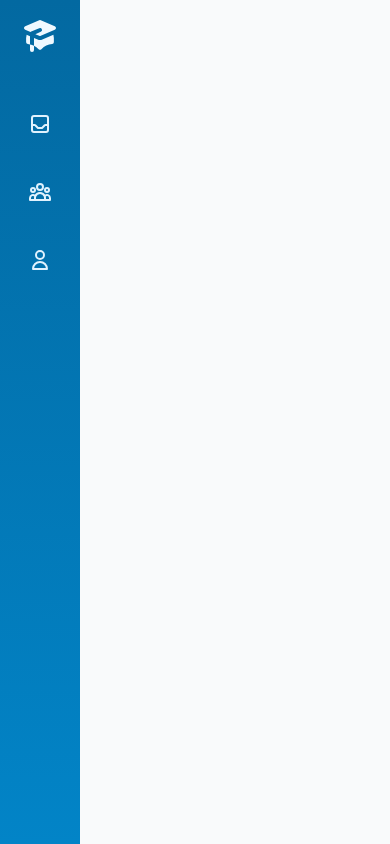
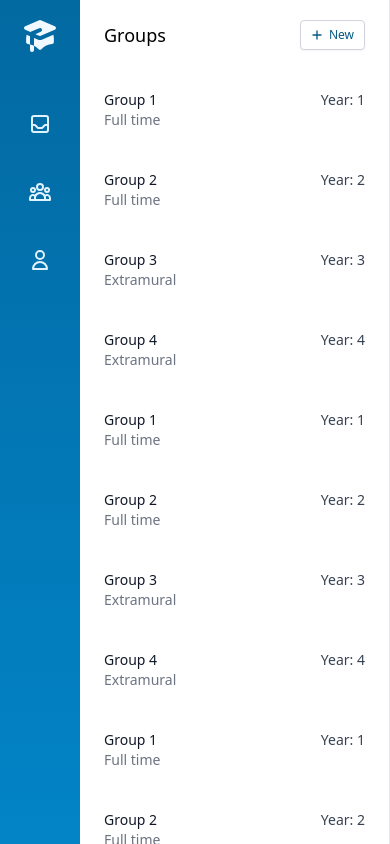
Before and after one commit to Renerick/cloud-computing-webapp, a Svelte app: page /#/explore in a window 390 px wide. Built offline with nearby package versions, Linux system fonts and the light colour scheme; a web font is replaced by a local one.

Commit message:
Second iteration

```diff
--- a/src/Explorer/GroupExplorer.svelte
+++ b/src/Explorer/GroupExplorer.svelte
@@ -1,11 +1,14 @@
 <script lang="ts">
-    import { location, replace } from "svelte-spa-router";
     import {
         humanizeStudentType,
         humanizeStudyingForm,
         getStudyingFormTranslation,
         getStudentTypeTranslation
     } from "../localization.ts";
+    import { location, replace, push } from "svelte-spa-router";
+    import { scale, fly, fade } from "svelte/transition";
+    import { cubicOut } from "svelte/easing";
+    import SlideOver from "../components/SlideOver.svelte";
 
     import GroupExplorerGroupList from "./GroupExplorerGroupList.svelte";
     import GroupExplorerGroupInfo from "./GroupExplorerGroupInfo.svelte";
@@ -24,27 +27,25 @@
     $: loadStudent(params?.student);
 </script>
 
-<div class="flex-1 flex xl:overflow-hidden">
+<div class="flex-1 relative lg:flex xl:overflow-hidden">
     <!-- Primary column -->
-    <section aria-labelledby="primary-heading" class="min-w-0 flex-1 h-full relative overflow-hidden lg:order-last">
-        <h1 id="primary-heading" class="sr-only">Account</h1>
-        <!-- Your content -->
-        <GroupExplorerGroupInfo />
-    </section>
+    {#if $store.selectedGroup}
+        <section aria-labelledby="primary-heading"
+                 transition:fly={{ delay: 0, duration: 250, x: 100, y: 0, opacity: 0, easing: cubicOut }}
+                 class="lg:block bg-gray-50 min-w-0 flex-1 h-full z-30 w-full absolute lg:relative overflow-hidden lg:order-last">
+            <h1 id="primary-heading" class="sr-only">Account</h1>
+            <!-- Your content -->
+            <GroupExplorerGroupInfo />
+        </section>
+    {/if}
 
     <!-- Secondary column (hidden on smaller screens) -->
-    <aside class="hidden lg:block lg:flex-shrink-0 lg:order-first overflow-y-auto overflow-x-hidden">
-        <div class="h-full relative flex flex-col w-96 border-r border-gray-200 bg-white">
-            <!-- Your content -->
-            <GroupExplorerGroupList />
-        </div>
+    <aside class="absolute w-full lg:w-96 top-0 h-full lg:relative lg:flex-shrink-0 lg:order-first ">
+        <!-- Your content -->
+        <GroupExplorerGroupList />
     </aside>
+    <SlideOver title={"Student"} show={$store.student}
+               close={() => push(`/explore/${$store.selectedGroup?.group._id}`)}>
+        <GroupExplorerStudentInfo />
+    </SlideOver>
 </div>
-
-<!--    <div-->
-<!--        class="tr-list absolute md:static w-full md:w-5/12-->
-<!--        bg-white border-l border-light-blue-500 {$store.student ? 'opacity-100 right-0' : 'opacity-0 -right-full'}-->
-<!--        md:opacity-100 overflow-y-auto overflow-x-hidden h-full">-->
-
-<!--        <GroupExplorerStudentInfo />-->
-<!--    </div>-->
--- a/src/Explorer/GroupExplorerGroupInfo.svelte
+++ b/src/Explorer/GroupExplorerGroupInfo.svelte
@@ -46,9 +46,18 @@
 </script>
 
 {#if $store.selectedGroup}
-    <div class="h-full w-full "
-         transition:fly={{ delay: 0, duration: 250, x: 100, y: 0, opacity: 0, easing: cubicOut }}>
+    <div class="h-full w-full ">
         <div class="flex px-4 pt-5 items-baseline lg:justify-between pb-4 border-b border-gray-300">
+            <div class="self-center lg:hidden mr-4">
+                <a href="/#/explore/">
+                    <svg class="w-5 h-5" xmlns="http://www.w3.org/2000/svg" fill="none" viewBox="0 0 24 24"
+                         stroke="currentColor">
+                        <path stroke-linecap="round" stroke-linejoin="round" stroke-width="2"
+                              d="M10 19l-7-7m0 0l7-7m-7 7h18" />
+                    </svg>
+                    <span class="sr-only">Back</span>
+                </a>
+            </div>
             <div class="flex-1 min-w-0">
                 <h2 class="text-2xl font-bold leading-7 text-gray-900 sm:text-xl sm:truncate">{$store.selectedGroup.group.name}</h2>
                 <div class="mt-1 flex flex-col sm:flex-row sm:flex-wrap sm:mt-0 sm:space-x-6">
@@ -136,8 +145,5 @@
             </div>
         {/if}
     </div>
-    <SlideOver title={"Student"} show={$store.student}
-               close={() => push(`/explore/${$store.selectedGroup?.group._id}`)}>
-        <GroupExplorerStudentInfo />
-    </SlideOver>
+
 {/if}
--- a/src/Explorer/GroupExplorerGroupList.svelte
+++ b/src/Explorer/GroupExplorerGroupList.svelte
@@ -14,6 +14,7 @@
     } from "../store/GroupExplorerStore.ts";
 </script>
 
+<div class="h-full relative flex flex-col w-full border-r border-gray-200 bg-white overflow-y-auto overflow-x-hidden">
     <div class="flex justify-between items-center bg-white px-6 py-5 ">
         <h1 class="text-lg">Groups</h1>
         <button type="button"
@@ -45,3 +46,4 @@
             </li>
         {/each}
     </ul>
+</div>
--- a/src/components/SlideOver.svelte
+++ b/src/components/SlideOver.svelte
@@ -9,7 +9,7 @@
 
 {#if show}
 
-    <section use:portal={"body"} class="fixed inset-0 overflow-hidden" role="dialog" aria-modal="true">
+    <section use:portal={"body"} class="fixed z-50 inset-0 overflow-hidden" role="dialog" aria-modal="true">
         <!--overlay-->
         <div transition:fade={{duration: 200, }} on:click={close} class="absolute inset-0 bg-gray-800 opacity-50" aria-hidden="true"></div>
 
```
Lines whose indentation alone changed are shown as unchanged.
